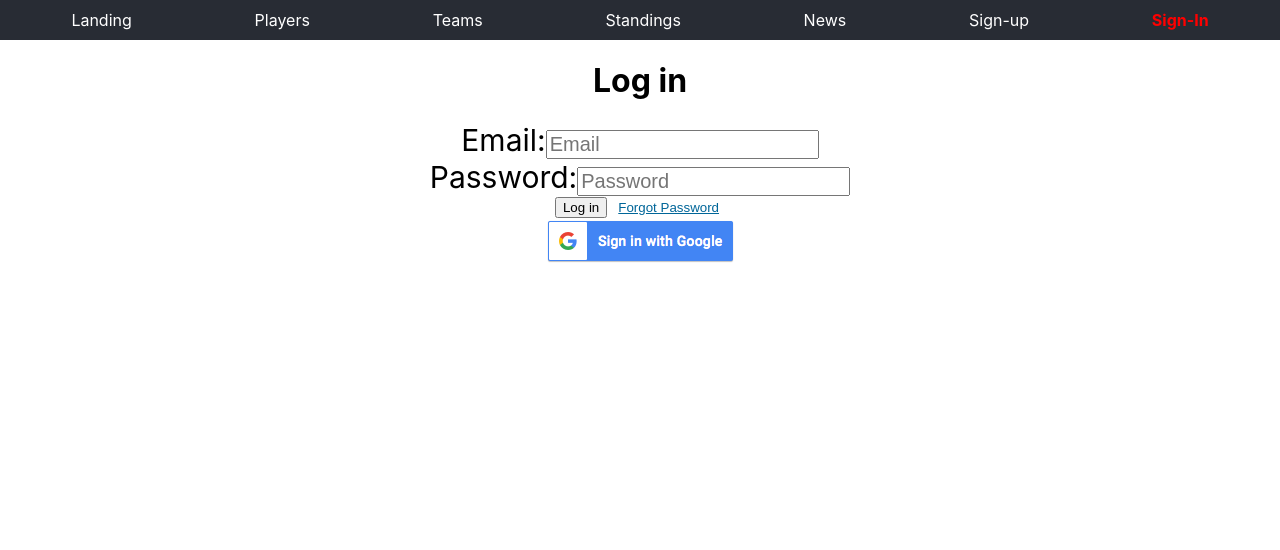
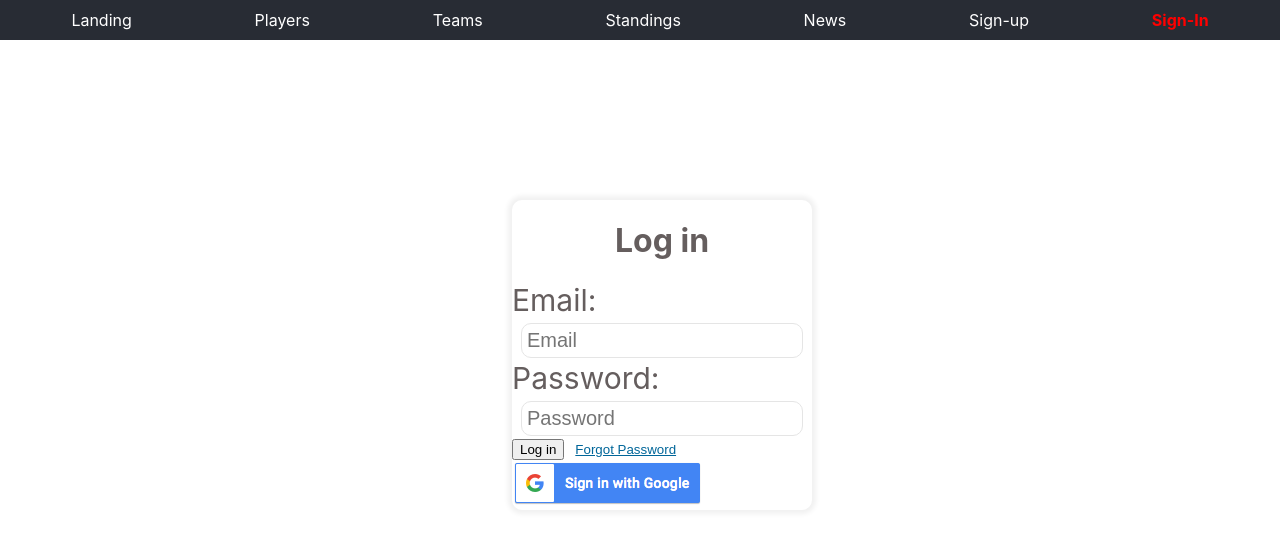
Before and after one commit to yy763831702/Yofifa, a React (Create React App) app in the folder client/: page /signin in a window 1280 px wide. Shown: the top 550 px of the page. Built offline with nearby package versions, Linux system fonts and the light colour scheme; no server answers.

Commit message:
Add files via upload

```diff
--- a/client/src/App.css
+++ b/client/src/App.css
@@ -514,8 +514,10 @@ span.pos {
 
 /********************/
 .player-list-section {
-  display: flex;
-  flex-wrap: wrap;
+  margin-top: 20px;
+    display: flex;
+    flex-wrap: wrap;
+    justify-content: center;
 }
 
 .form-control {
@@ -523,5 +525,50 @@ span.pos {
 }
 
 .login-form {
+  width: 300px;
+  box-shadow:0 0 5px 4px rgba(0,0,0,0.06);
+  border-radius:10px;
+  color: #655e5e;
+  position: absolute;
+  left: 40%;
+  right:50%;
+  top:25%
+}
+
+.login-form h1{
   text-align: center;
 }
+
+.form-control{
+  width: 90%;
+  margin: 2px;
+  padding:5px;
+  margin-left: 9px;
+  border: .05rem solid #e5e5e5;
+  border-radius:10px;
+}
+
+.signButton{
+  background: #f5f5f5;
+    border: .05rem solid transparent;
+    padding: 5px 32px;
+    text-transform: uppercase;
+    color:#4c8bf5;
+    line-height: 1.7rem;
+    cursor: pointer;
+    margin: 10px;
+    margin-left: 9px;
+    border-radius:10px;
+}
+
+.signButton:hover{
+    background-color: #4c8bf5;
+    color:white;
+}
+
+.List-border{
+  box-shadow:0 0 5px 4px rgba(105, 105, 105, 0.06);
+  border-radius:7px;
+  color: #655e5e;
+  padding: 20px;
+}
```
